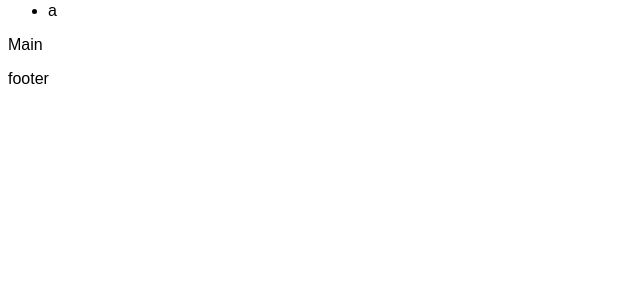
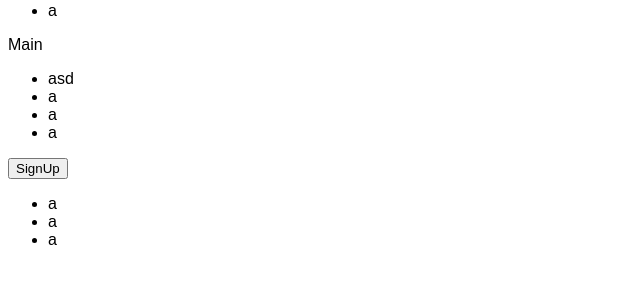
Before and after one commit to AndreaGul/vite-comics, a Vue app: page / in a window 1280 px wide. Shown: the part 362-646 px from the top of the page, without its empty margins (0-640 px from the left). Built offline with nearby package versions, Linux system fonts and the light colour scheme; a web font is replaced by a local one.

Commit message:
feat:struttura base footer

```diff
--- /dev/null
+++ b/src/components/AppBottomBar.vue
@@ -0,0 +1,21 @@
+<script>
+import AppSignUp from './AppSignUp.vue';
+import AppSocial from './AppSocial.vue';
+export default {
+    name : 'BottomBar',
+
+    components: {
+        AppSignUp,
+        AppSocial,
+    }
+}
+
+</script>
+
+<template>
+    <AppSignUp/>
+    <AppSocial/>
+</template>
+
+<style>
+</style>
--- a/src/components/AppFooter.vue
+++ b/src/components/AppFooter.vue
@@ -1,12 +1,21 @@
 <script>
+import AppLinks from './AppLinks.vue';
+import AppBottomBar from './AppBottomBar.vue';
 export default {
     name : 'Footer',
+    components: {
+        AppLinks,
+        AppBottomBar,
+    }
 }
 
 </script>
 
 <template>
-    <header><p>footer</p></header>
+   <footer>
+    <AppLinks/>
+    <AppBottomBar/>
+    </footer>
 </template>
 
 <style>
--- /dev/null
+++ b/src/components/AppLinks.vue
@@ -0,0 +1,18 @@
+<script>
+export default {
+    name : 'Links',
+}
+
+</script>
+
+<template>
+    <ul>
+        <li>asd</li>
+        <li>a</li>
+        <li>a</li>
+        <li>a</li>
+    </ul>
+</template>
+
+<style>
+</style>
--- /dev/null
+++ b/src/components/AppSignUp.vue
@@ -0,0 +1,13 @@
+<script>
+export default {
+    name : 'SignUp',
+}
+
+</script>
+
+<template>
+    <button>SignUp</button>
+</template>
+
+<style>
+</style>
--- /dev/null
+++ b/src/components/AppSocial.vue
@@ -0,0 +1,17 @@
+<script>
+export default {
+    name : 'Social',
+}
+
+</script>
+
+<template>
+    <ul>
+        <li>a</li>
+        <li>a</li>
+        <li>a</li>
+    </ul>
+</template>
+
+<style>
+</style>
```
